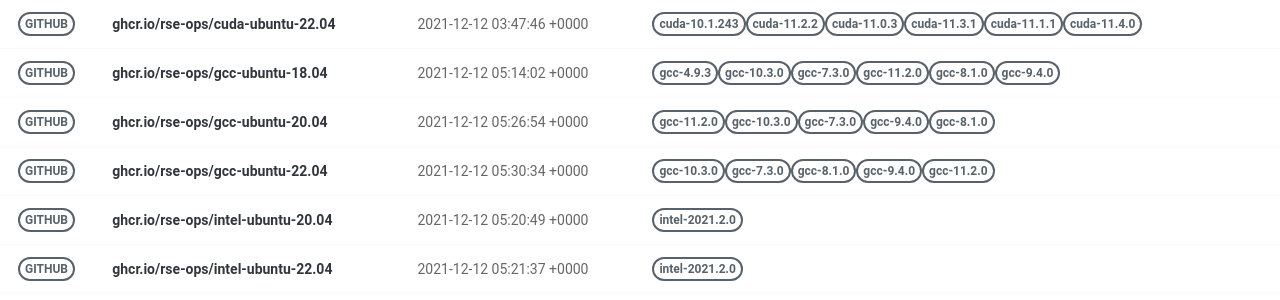
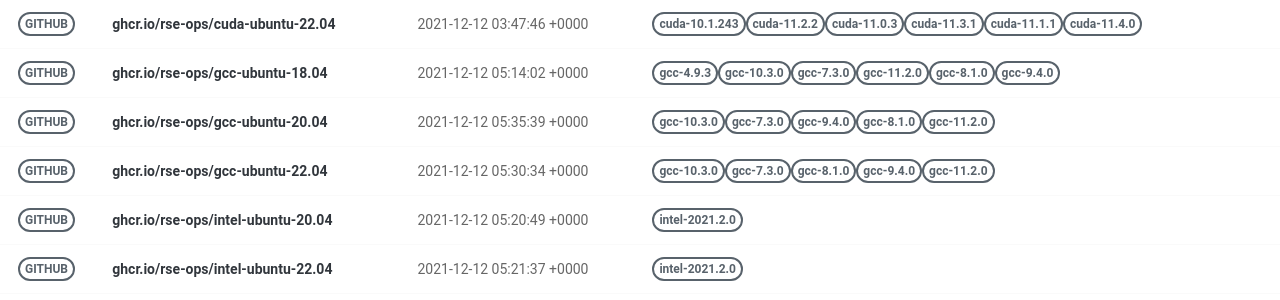
Before and after one commit to rse-ops/docker-images, a Jekyll site: the page built from pages/index.md, in a window 1280 px wide. Shown: the part 326-626 px from the top of the page. Built offline with Jekyll 4.4.1, drawn with Linux system fonts in a browser that asks for light colours; nearby versions of some CDN libraries.

Commit message:
Automated push to update library 2021-12-12

```diff
--- a/_library/ghcr.io-rse-ops-gcc-ubuntu-20.04.md
+++ b/_library/ghcr.io-rse-ops-gcc-ubuntu-20.04.md
@@ -1,14 +1,11 @@
 ---
 layout: container
 name: ghcr.io/rse-ops/gcc-ubuntu-20.04
-updated_at: 2021-12-12 05:26:54.107447
+updated_at: 2021-12-12 05:35:39.254442
 
 
 container_url: https://github.com/orgs/rse-ops/packages/container/package/gcc-ubuntu-20.04
 versions:
- - tag: gcc-11.2.0
-   dockerfile: https://github.com/rse-ops/docker-images/blob/main/ubuntu/gcc/Dockerfile
-   manifest: https://crane.ggcr.dev/manifest/ghcr.io/rse-ops/gcc-ubuntu-20.04:gcc-11.2.0
  - tag: gcc-10.3.0
    dockerfile: https://github.com/rse-ops/docker-images/blob/main/ubuntu/gcc/Dockerfile
    manifest: https://crane.ggcr.dev/manifest/ghcr.io/rse-ops/gcc-ubuntu-20.04:gcc-10.3.0
```
Also changed, not shown: other parts of _library/ghcr.io-rse-ops-gcc-ubuntu-20.04.md (+3 -0 lines).
